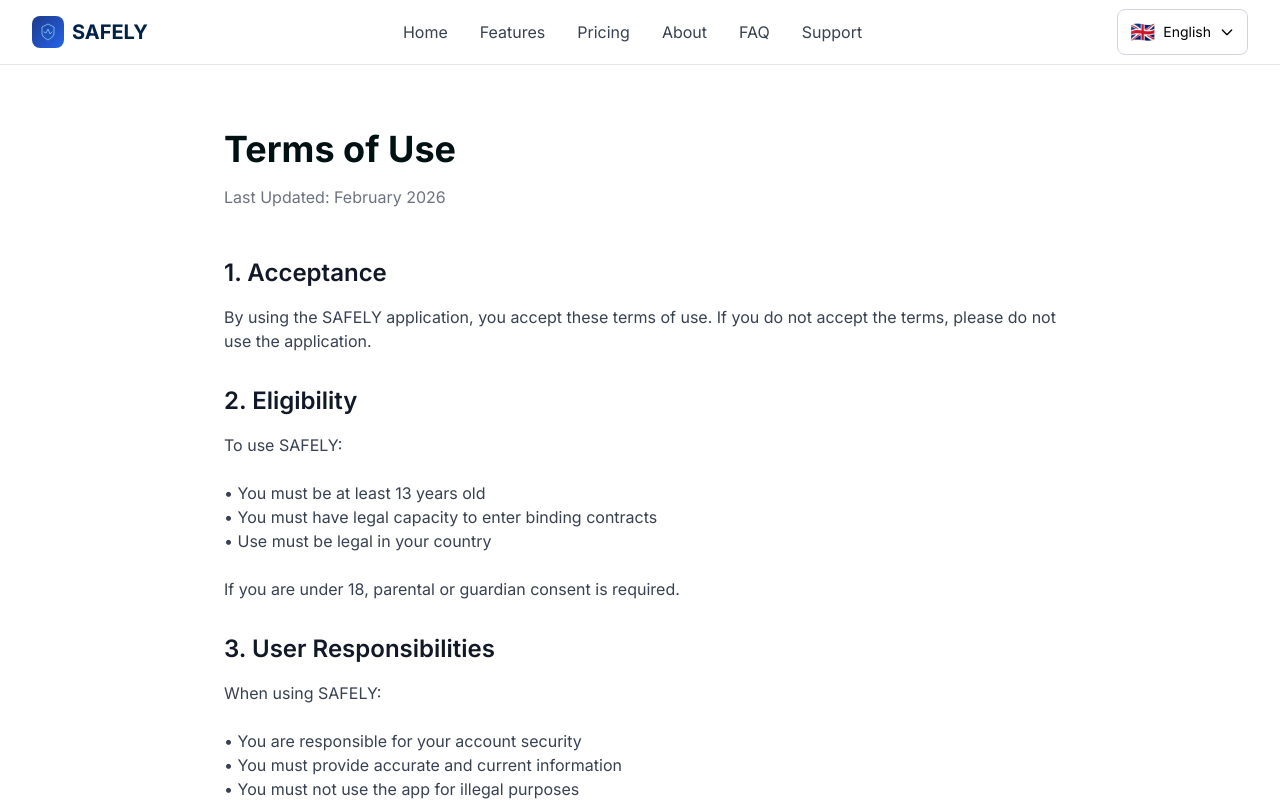
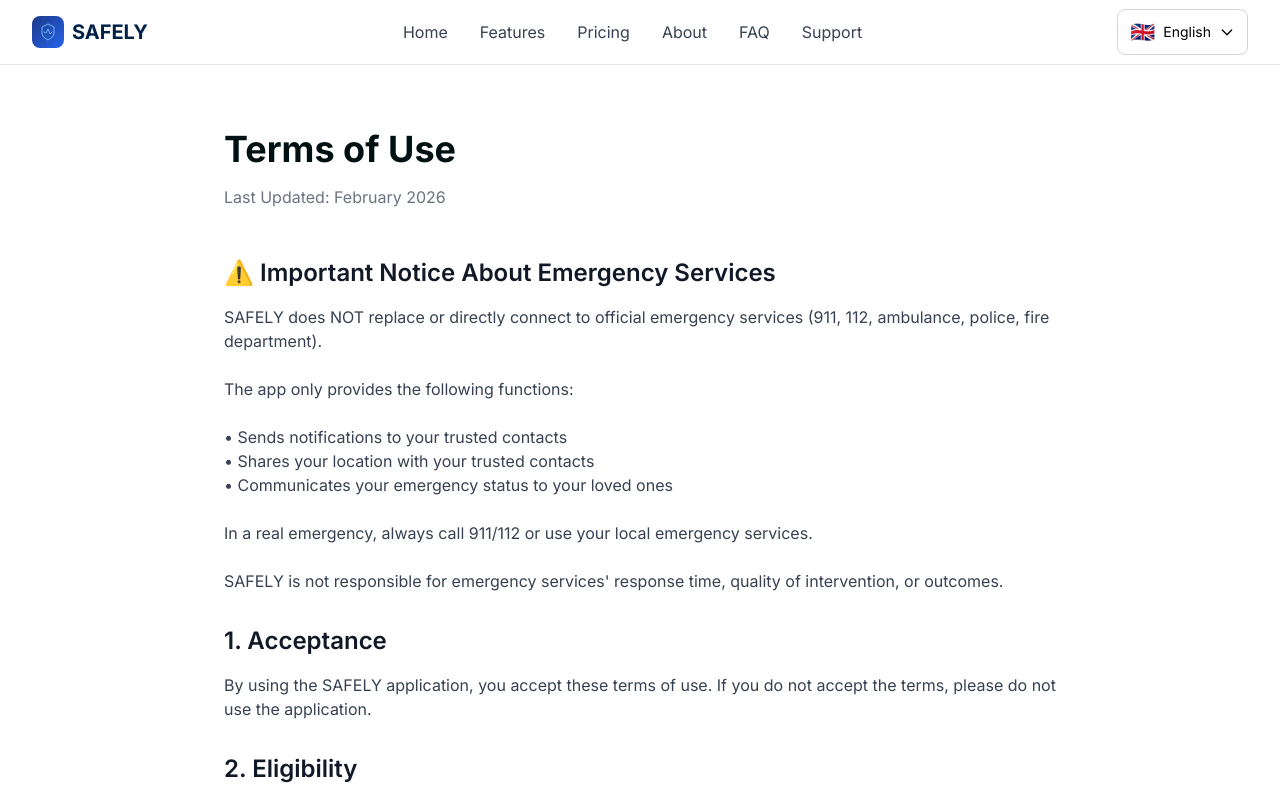
Before and after one commit to Trair-Teknoloji-Yatirimilari/safely-global, a Next.js app: page /terms in a window 1280 px wide. Shown: the top 801 px of the page. Built offline with nearby package versions, Linux system fonts and the light colour scheme.

Commit message:
Add emergency services disclaimer to Terms page for Apple Store review

```diff
--- a/app/terms/page.tsx
+++ b/app/terms/page.tsx
@@ -10,6 +10,10 @@
       title: "Kullanım Koşulları",
       lastUpdated: "Son Güncelleme: Şubat 2026",
       sections: [
+        {
+          title: "⚠️ Acil Durum Hizmetleri Hakkında Önemli Uyarı",
+          content: "SAFELY, resmi acil durum servislerinin (112, ambulans, polis, itfaiye) yerine geçmez ve bu servislere doğrudan bağlantı sağlamaz. Uygulama sadece aşağıdaki işlevleri yerine getirir:\n\n• Güvenilir kişilerinize bildirim gönderir\n• Konumunuzu güvenilir kişilerinizle paylaşır\n• Acil durum durumunuzu yakınlarınıza iletir\n\nGerçek bir acil durumda mutlaka 112'yi arayın veya yerel acil durum servislerinizi kullanın.\n\nSAFELY, acil durum servislerinin yanıt süresinden, müdahale kalitesinden veya sonuçlarından sorumlu değildir."
+        },
         {
           title: "1. Kabul",
           content: "SAFELY uygulamasını kullanarak, bu kullanım koşullarını kabul etmiş olursunuz. Koşulları kabul etmiyorsanız, lütfen uygulamayı kullanmayın."
@@ -64,6 +68,10 @@
       title: "Terms of Use",
       lastUpdated: "Last Updated: February 2026",
       sections: [
+        {
+          title: "⚠️ Important Notice About Emergency Services",
+          content: "SAFELY does NOT replace or directly connect to official emergency services (911, 112, ambulance, police, fire department).\n\nThe app only provides the following functions:\n\n• Sends notifications to your trusted contacts\n• Shares your location with your trusted contacts\n• Communicates your emergency status to your loved ones\n\nIn a real emergency, always call 911/112 or use your local emergency services.\n\nSAFELY is not responsible for emergency services' response time, quality of intervention, or outcomes."
+        },
         {
           title: "1. Acceptance",
           content: "By using the SAFELY application, you accept these terms of use. If you do not accept the terms, please do not use the application."
```
